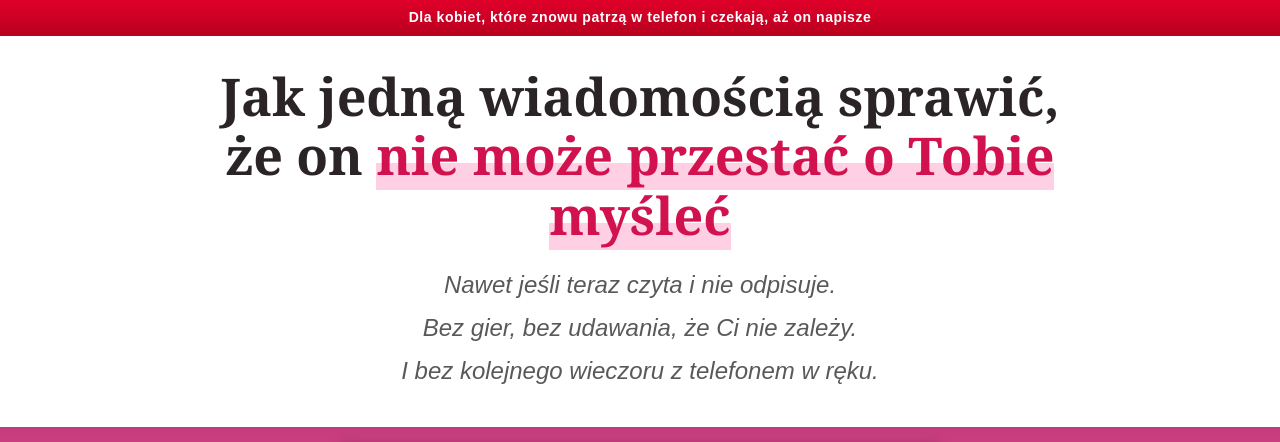
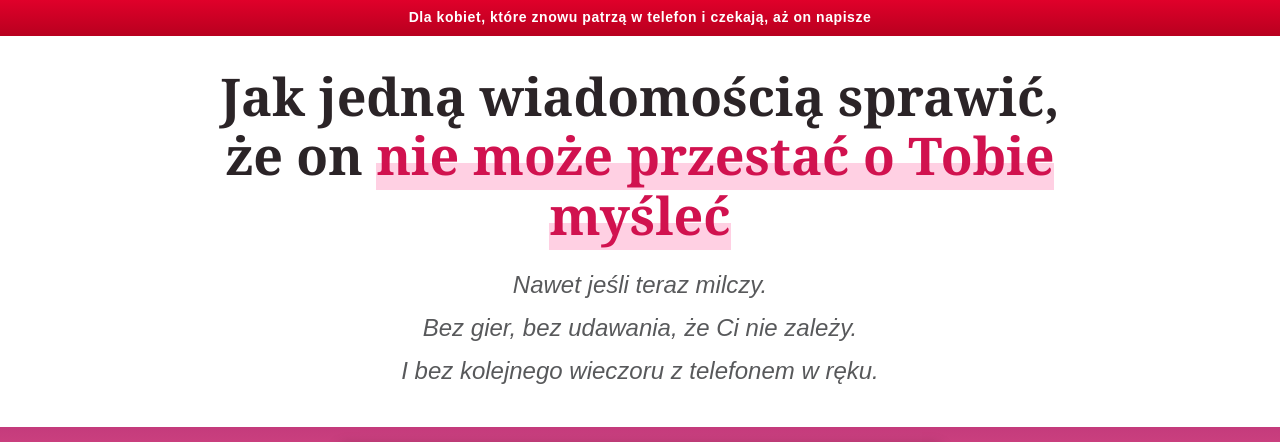
Before and after one commit to kate-jaskolska/podglad-lp, a plain HTML site: page finalna/index.html in a window 1280 px wide. Shown: the top 442 px of the page. Drawn offline with nearby package versions, Linux system fonts and the light colour scheme; grey boxes are pictures that could not be loaded.

Commit message:
Subhead: Nawet jeśli teraz milczy

```diff
--- a/finalna/index.html
+++ b/finalna/index.html
@@ -4,7 +4,7 @@
 <meta charset="utf-8">
 <meta name="viewport" content="width=device-width, initial-scale=1">
 <title>Obsesyjne wiadomości | Kate Jaskólska</title>
-<meta name="description" content="Jak jedną wiadomością sprawić, że on nie może przestać o Tobie myśleć. Nawet jeśli teraz czyta i nie odpisuje. Formuła Obsesyjnych Wiadomości od Kate Jaskólskiej.">
+<meta name="description" content="Jak jedną wiadomością sprawić, że on nie może przestać o Tobie myśleć. Nawet jeśli teraz milczy. Formuła Obsesyjnych Wiadomości od Kate Jaskólskiej.">
 <link rel="preconnect" href="https://fonts.googleapis.com"><link rel="preconnect" href="https://fonts.gstatic.com" crossorigin>
 <link href="https://fonts.googleapis.com/css2?family=Great+Vibes&family=Lato:ital,wght@0,400;0,700;0,900;1,400;1,700&family=Oswald:wght@500;600;700&display=swap" rel="stylesheet">
 <style>
@@ -244,7 +244,7 @@ footer .disc{font-size:11.5px;color:#777}
 <!-- NAGŁÓWEK -->
 <header class="head">
 <h1>Jak jedną wiadomością sprawić, że on <span class="em">nie może przestać o Tobie myśleć</span></h1>
-  <p class="subhead">Nawet jeśli teraz czyta i nie odpisuje.<br>Bez gier, bez udawania, że Ci nie zależy.<br>I bez kolejnego wieczoru z telefonem w ręku.</p>
+  <p class="subhead">Nawet jeśli teraz milczy.<br>Bez gier, bez udawania, że Ci nie zależy.<br>I bez kolejnego wieczoru z telefonem w ręku.</p>
 </header>
 <div class="hero">
   <div class="video" id="vsl">
```
